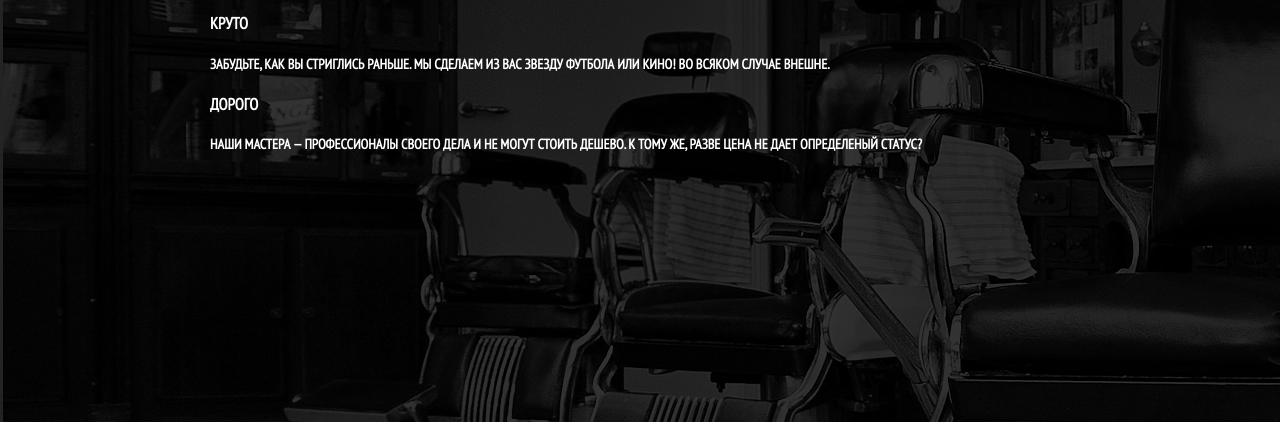
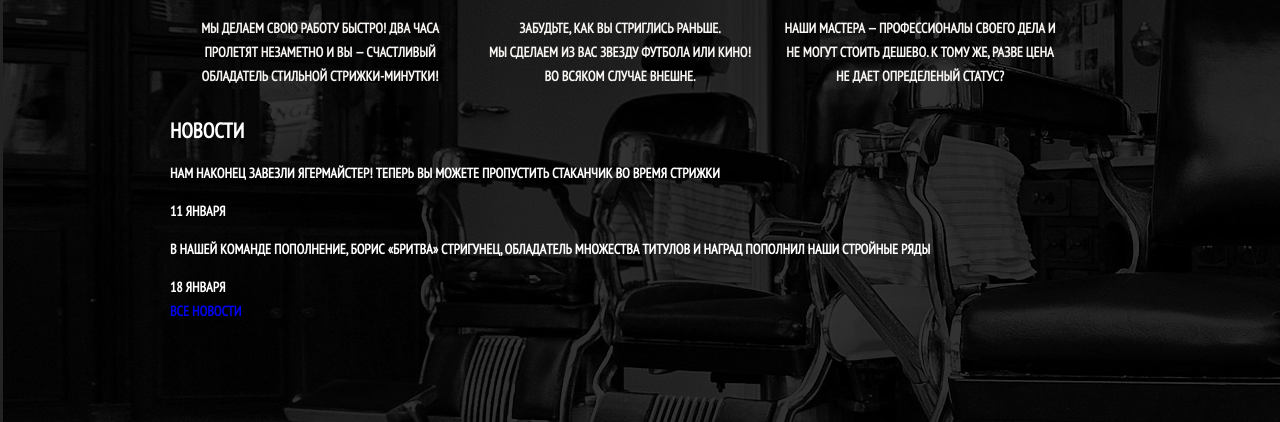
Before and after one commit to denisvovchenko/699567-barbershop, a website: page app/index.html in a window 1280 px wide. Shown: the part 378-800 px from the top of the page. Drawn offline with Linux system fonts and the light colour scheme.

Commit message:
features

```diff
--- a/app/index.html
+++ b/app/index.html
@@ -66,20 +66,41 @@
           <li class="features__item item-features">
             <h3 class="item-features__title">Быстро</h3>
             <p class="item-features__descr">
-              Мы делаем свою работу быстро! два часа пролетят незаметно и вы — счастливый обладатель стильной стрижки-минутки!
+              Мы делаем свою работу быстро! Два часа пролетят незаметно и вы — счастливый обладатель стильной стрижки-минутки!
             </p>
           </li>
           <li class="features__item item-features">
             <h3 class="item-features__title">Круто</h3>
             <p class="item-features__descr">
-              Забудьте, как вы стриглись раньше. мы сделаем из вас звезду футбола или кино! во всяком случае внешне.
+              Забудьте, как вы стриглись раньше. <br />
+              Мы сделаем из вас звезду футбола или кино! <br />
+              Во всяком случае внешне.
             </p>
           </li>
           <li class="features__item item-features">
             <h3 class="item-features__title">Дорого</h3>
-            <p class="item-features__descr">Наши мастера — профессионалы своего дела и не могут стоить дешево. к тому же, разве цена не дает определеный статус?</p>
+            <p class="item-features__descr">
+              Наши мастера — профессионалы своего дела и не могут стоить дешево. К тому же, разве цена не дает определеный статус?
+            </p>
           </li>
         </ul>
+      </section>
+
+      <section class="news">
+        <h2 class="news__title">Новости</h2>
+
+        <ul class="news__list">
+          <li class="news__item">
+            <p class="news__descr">Нам наконец завезли ягермайстер! Теперь вы можете пропустить стаканчик во время стрижки</p>
+            <time class="news__date" datetime="11.1.2018">11 января</time>
+          </li>
+          <li class="news__item">
+            <p class="news__descr">В нашей команде пополнение, Борис «Бритва» Стригунец, обладaтель множества титулов и наград пополнил наши стройные ряды</p>
+            <time class="news__date" datetime="18.1.2018">18 января</time>
+          </li>
+        </ul>
+
+        <a href="#" class="news__btn">Все новости</a>
       </section>
 
     </main>
--- a/app/scss/style.scss
+++ b/app/scss/style.scss
@@ -8,6 +8,9 @@ a {
 }
 
 ul {
+  padding: 0;
+  margin: 0;
+
   list-style: none;
 }
 
@@ -103,3 +106,30 @@ ul {
   }
 
 }
+
+.features {
+  color: #f7f4f1;
+
+  &__list {
+    display: flex;
+
+  }
+
+  &__item {
+    width: 300px;
+  }
+}
+
+.item-features {
+  text-align: center;
+
+  &__title {
+    font-size: 30px;
+    line-height: 42px;
+  }
+
+  &__descr {
+    padding: 0 10px;
+  }
+
+}
```
Also changed, not shown: app/css/style.css.
